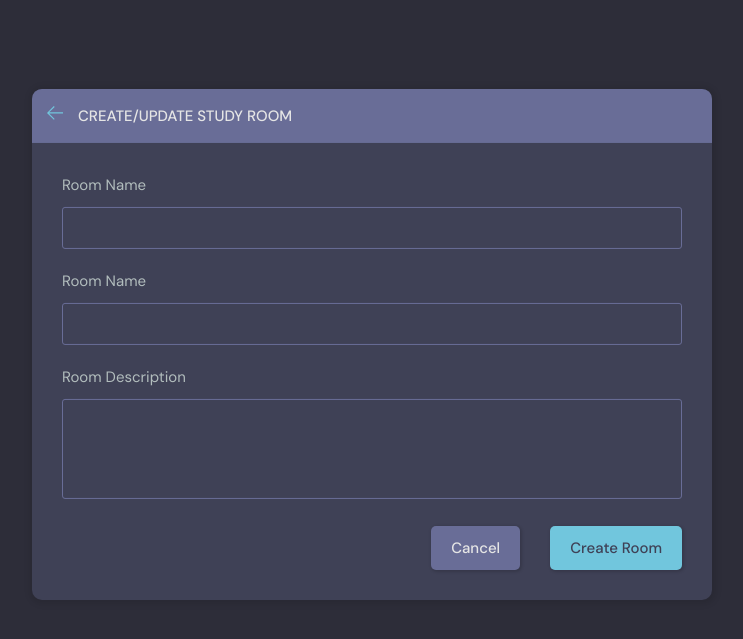
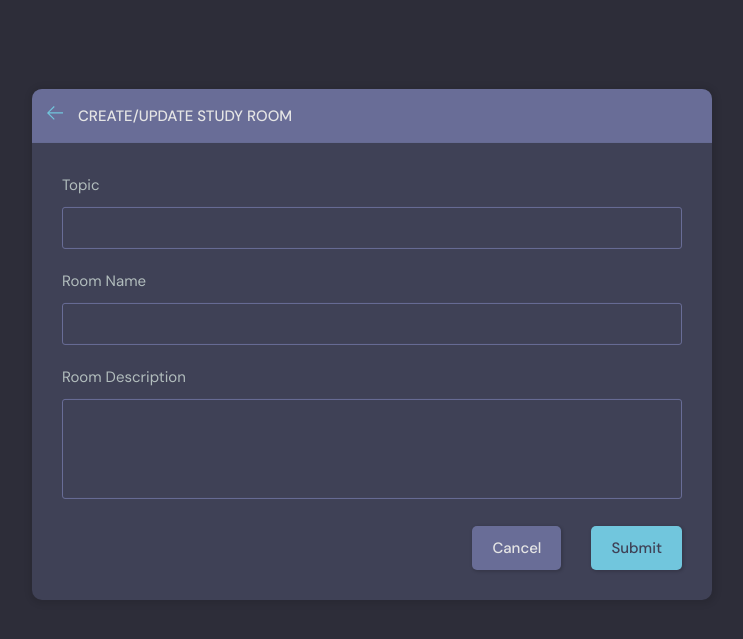
Before and after one commit to johnivanpuayap/StudyBud, a Django app: page /create-room in a window 1280 px wide. Shown: the part 76-715 px from the top of the page, without its empty margins (268-1011 px from the left). Run offline with Django 4.2, Linux system fonts and the light colour scheme; the visitor is signed in with stand-in values (Sample User, id 1); data that the repository does not hold is empty.

Commit message:
Update the update form

```diff
--- a/base/templates/base/room_form.html
+++ b/base/templates/base/room_form.html
@@ -22,8 +22,8 @@
                     {% csrf_token %}
 
                     <div class="form__group">
-                        <label for="room_topic">Room Name</label>
-                        <input type="text" name="topic" required list="topic-list" />
+                        <label for="room_topic">Topic</label>
+                        <input required type="text" name="topic" value="{{ room.topic.name }}" list="topic-list" />
                         <datalist id="topic-list">
                             <select id="room_topic">
                                 {% for topic in topics %}
@@ -47,7 +47,7 @@
 
                     <div class="form__action">
                         <a class="btn btn--dark" href="{% url 'home' %}">Cancel</a>
-                        <button class="btn btn--main" type="submit">Create Room</button>
+                        <button class="btn btn--main" type="submit">Submit</button>
                     </div>
                 </form>
             </div>
--- a/base/views.py
+++ b/base/views.py
@@ -161,14 +161,20 @@ def update_room(request, room_id):
         return HttpResponse("You're not allowed here!")
 
     if request.method == 'POST':
-        form = RoomForm(request.POST, instance=room)
-        if form.is_valid():
-            form.save()
-            return redirect('home')
+        topic_name = request.POST.get('topic')
+        topic, created = Topic.objects.get_or_create(name=topic_name)
+
+        room.name = request.POST.get('name')
+        room.topic = topic
+        room.description = request.POST.get('description')
+        room.save()
+
+        return redirect('home')
 
     context = {
         'form': form,
         'topics': topics,
+        'room': room,
     }
 
     return render(request, 'base/room_form.html', context)
```
Also changed, not shown: README.md.
